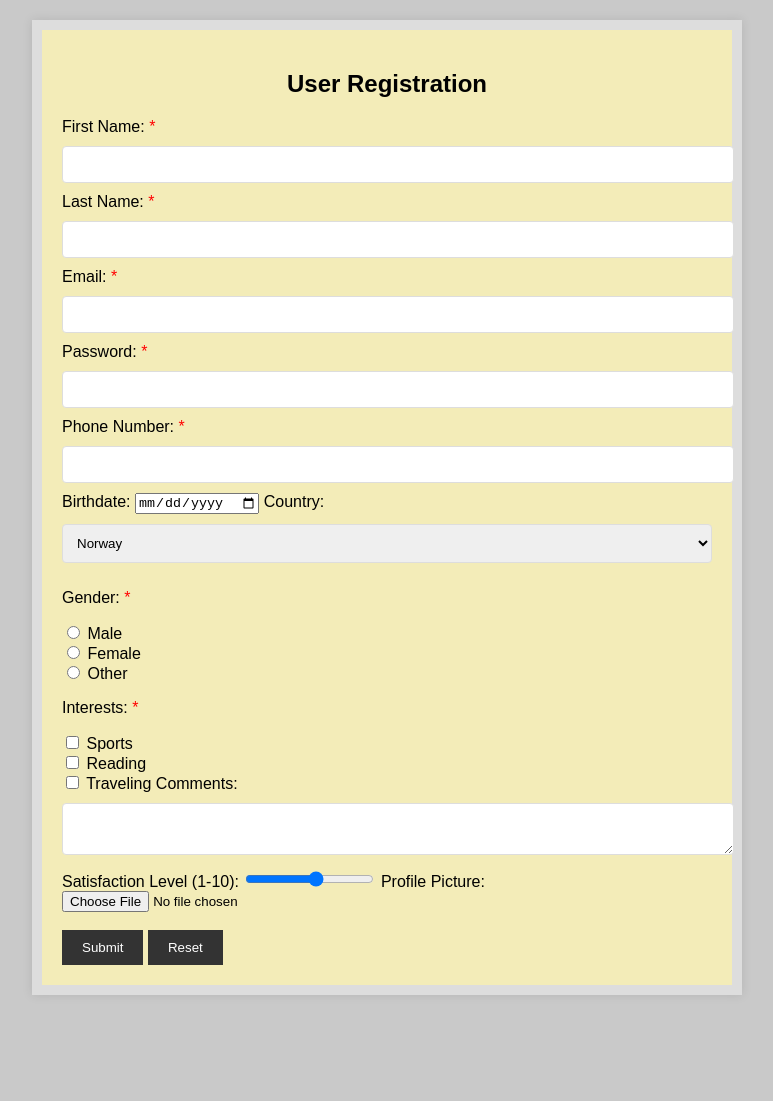
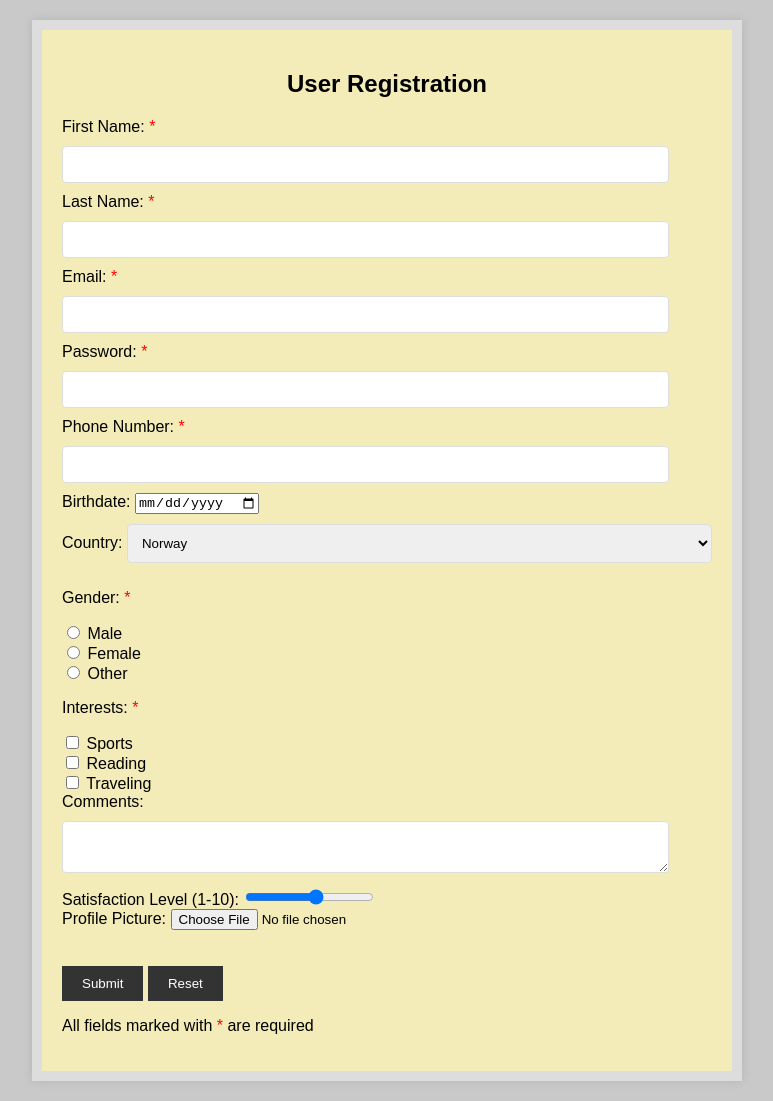
Before and after one commit to Larshalvorhansen/webTek, a plain HTML site: page assignment3/proposedSolution/form.html in a window 1280 px wide. Shown: the whole page, without its empty margins (253-1026 px from the left). Before the commit the page ends 1015 px from the top, so only its background shows below. Drawn offline with Linux system fonts and the light colour scheme.

Commit message:
required comment

```diff
--- a/assignment3/proposedSolution/form.html
+++ b/assignment3/proposedSolution/form.html
@@ -26,7 +26,7 @@
         }
 
         input[type="text"], input[type="email"], input[type="password"], input[type="tel"], select, textarea {
-            width: 100%;
+            width: 90%;
             padding: 10px;
             margin: 10px 0;
             border: 1px solid #ddd;
@@ -59,26 +59,26 @@
         <form action="#" method="POST">
             <!-- Name -->
             <label for="fname">First Name: <mark class="red">*</mark></label>
-            <input type="text" id="fname" name="fname" required>
+            <input type="text" id="fname" name="fname" required><br>
 
             <label for="lname">Last Name: <mark class="red">*</mark></label>
-            <input type="text" id="lname" name="lname" required>
+            <input type="text" id="lname" name="lname" required><br>
 
             <!-- Email -->
             <label for="email">Email: <mark class="red">*</mark></label>
-            <input type="email" id="email" name="email" required>
+            <input type="email" id="email" name="email" required><br>
 
             <!-- Password -->
             <label for="password">Password: <mark class="red">*</mark></label>
-            <input type="password" id="password" name="password" minlength="8" required>
+            <input type="password" id="password" name="password" minlength="8" required><br>
 
             <!-- Phone Number -->
             <label for="phone">Phone Number: <mark class="red">*</mark></label>
-            <input type="tel" id="phone" name="phone" required>
+            <input type="tel" id="phone" name="phone" required><br>
 
             <!-- Date of Birth -->
             <label for="dob">Birthdate: </label>
-            <input type="date" id="dob" name="dob">
+            <input type="date" id="dob" name="dob"><br>
 
             <!-- Country -->
             <label for="country">Country: </label>
@@ -86,7 +86,7 @@
                 <option value="norway">Norway</option>
                 <option value="usa">USA</option>
                 <option value="canada">Canada</option>
-            </select>
+            </select><br>
 
             <!-- Gender -->
             <p>Gender: <mark class="red">*</mark></p>
@@ -95,7 +95,7 @@
             <input type="radio" id="female" name="gender" value="female">
             <label for="female">Female</label><br>
             <input type="radio" id="other" name="gender" value="other">
-            <label for="other">Other</label>
+            <label for="other">Other</label><br>
 
             <!-- Interests -->
             <p>Interests: <mark class="red">*</mark></p>
@@ -104,24 +104,25 @@
             <input type="checkbox" id="reading" name="interests" value="reading">
             <label for="reading">Reading</label><br>
             <input type="checkbox" id="traveling" name="interests" value="traveling">
-            <label for="traveling">Traveling</label>
+            <label for="traveling">Traveling</label><br>
 
             <!-- Comments -->
             <label for="comments">Comments:</label>
-            <textarea id="comments" name="comments"></textarea>
+            <textarea id="comments" name="comments"></textarea><br>
 
             <!-- Satisfaction Slider -->
             <label for="satisfaction">Satisfaction Level (1-10):</label>
-            <input type="range" id="satisfaction" name="satisfaction" min="1" max="10">
+            <input type="range" id="satisfaction" name="satisfaction" min="1" max="10"><br>
 
             <!-- File Upload -->
             <label for="profile-pic">Profile Picture:</label>
-            <input type="file" id="profile-pic" name="profile-pic">
+            <input type="file" id="profile-pic" name="profile-pic"><br>
 
             <!-- Submit and Reset Buttons -->
             <br><br>
             <input type="submit" value="Submit">
             <input type="reset" value="Reset">
+            <p> All fields marked with <mark class="red">*</mark> are required</p>
         </form>
     </div>
 </body>
```
